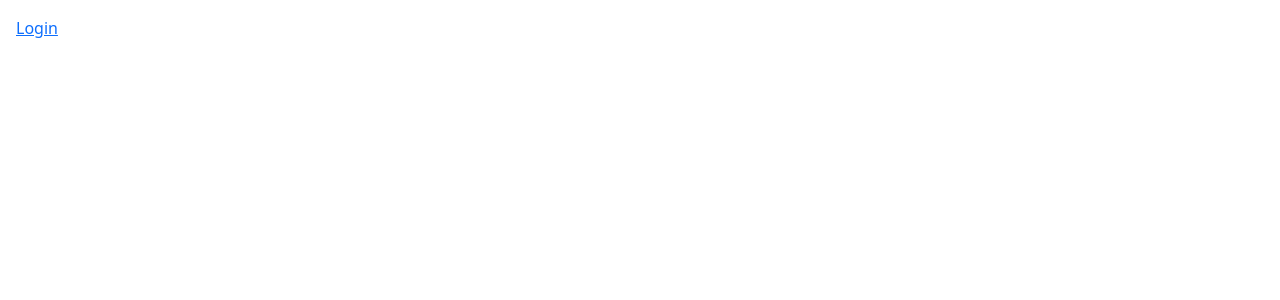
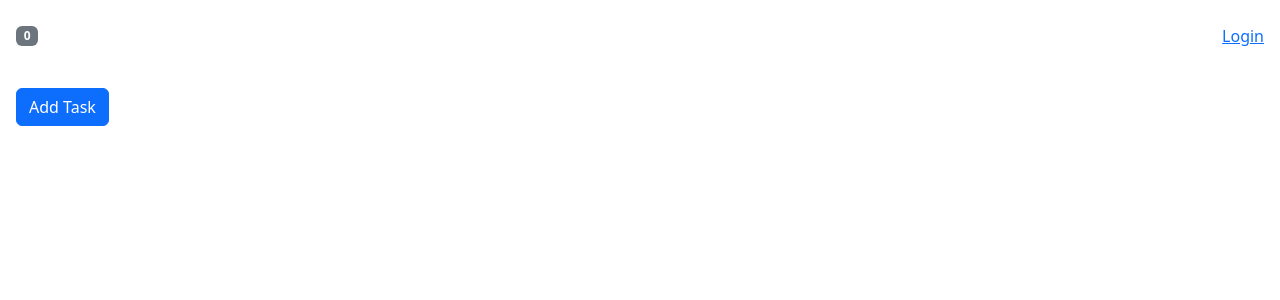
Before and after one commit to ilyasdabholkar/react-18-intermediate, a React (Vite) app: page / in a window 1280 px wide. Shown: the top 300 px of the page. Built offline with nearby package versions, Linux system fonts and the light colour scheme.

Commit message:
sharing state using react context

```diff
--- a/src/App.tsx
+++ b/src/App.tsx
@@ -1,15 +1,30 @@
+import { useReducer } from "react";
 import "./App.css";
 import PostList from "./react-query/PostList";
 import TodoForm from "./react-query/TodoForm";
 import TodoList from "./react-query/TodoList";
 import Counter from "./state-management/Counter";
 import LoginStatus from "./state-management/LoginStatus";
+import taskReducer from "./state-management/reducers/taskReducer";
 import TaskList from "./state-management/TaskList";
+import NavBar from "./state-management/NavBar";
+import HomePage from "./state-management/HomePage";
+import TasksContext from "./state-management/context/taskContext";
+import authReducer from "./state-management/reducers/authReducer";
+import AuthContext from "./state-management/context/authContext";
 
 function App() {
+  const [tasks, tasksDispatch] = useReducer(taskReducer, []);
+  const [user, authDispatch] = useReducer(authReducer, "");
+
   return (
     <>
-      <LoginStatus />
+      <AuthContext.Provider value={{ user, dispatch: authDispatch }}>
+        <TasksContext.Provider value={{ tasks, dispatch: tasksDispatch }}>
+          <NavBar />
+          <HomePage />
+        </TasksContext.Provider>
+      </AuthContext.Provider>
     </>
   );
 }
--- a/src/state-management/LoginStatus.tsx
+++ b/src/state-management/LoginStatus.tsx
@@ -1,8 +1,10 @@
-import { useReducer, useState } from "react";
+import { useContext, useReducer, useState } from "react";
 import authReducer from "./reducers/authReducer";
+import AuthContext from "./context/authContext";
 
 const LoginStatus = () => {
- const [user,dispatch] = useReducer(authReducer,'');
+
+  const {user,dispatch} = useContext(AuthContext);
 
   if (user)
     return (
--- a/src/state-management/NavBar.tsx
+++ b/src/state-management/NavBar.tsx
@@ -1,9 +1,13 @@
+import { useContext } from 'react';
 import LoginStatus from './LoginStatus';
+import TasksContext from './context/taskContext';
 
 const NavBar = () => {
+  const {tasks} = useContext(TasksContext);
+
   return (
     <nav className="navbar d-flex justify-content-between">
-      <span className="badge text-bg-secondary">4</span>
+      <span className="badge text-bg-secondary">{tasks.length}</span>
       <LoginStatus />
     </nav>
   );
--- a/src/state-management/TaskList.tsx
+++ b/src/state-management/TaskList.tsx
@@ -1,11 +1,15 @@
-import { useReducer, useState } from 'react';
+import { useContext, useReducer, useState } from 'react';
 import taskReducer from './reducers/taskReducer';
+import TasksContext from './context/taskContext';
+import AuthContext from './context/authContext';
 
 const TaskList = () => {
- const [tasks,dispatch] = useReducer(taskReducer,[]);
+  const {tasks,dispatch} = useContext(TasksContext);
+  const {user} = useContext(AuthContext);
 
   return (
     <>
+    <p>{user}</p>
       <button
         onClick={() =>
          dispatch({type:"ADD",task:{ id: Date.now(), title: 'Task ' + Date.now() }})
--- /dev/null
+++ b/src/state-management/context/authContext.ts
@@ -0,0 +1,12 @@
+import React, { Dispatch } from "react";
+import { AuthAction } from "../reducers/authReducer";
+
+
+interface AuthContextType {
+    user? : string;
+    dispatch : Dispatch<AuthAction>
+}
+
+const AuthContext = React.createContext<AuthContextType>({} as AuthContextType);
+
+export default AuthContext;
--- /dev/null
+++ b/src/state-management/context/taskContext.ts
@@ -0,0 +1,12 @@
+import { Dispatch } from "react";
+import { Task, TaskAction } from "../reducers/taskReducer";
+import React from "react";
+
+interface TaskContextType {
+    tasks : Task[];
+    dispatch : Dispatch<TaskAction>;
+}
+
+const TasksContext = React.createContext({} as TaskContextType);
+
+export default TasksContext;
--- a/src/state-management/reducers/authReducer.ts
+++ b/src/state-management/reducers/authReducer.ts
@@ -7,7 +7,7 @@ interface LogoutAction {
   type: "LOGOUT";
 }
 
-type AuthAction = LoginAction | LogoutAction;
+export type AuthAction = LoginAction | LogoutAction;
 
 const authReducer = (state: string, action: AuthAction): string => {
   switch (action.type) {
--- a/src/state-management/reducers/taskReducer.ts
+++ b/src/state-management/reducers/taskReducer.ts
@@ -1,4 +1,4 @@
-interface Task {
+export interface Task {
   id: number;
   title: string;
 }
@@ -13,7 +13,7 @@ interface DeleteTask {
   taskId: number;
 }
 
-type TaskAction = AddTask | DeleteTask;
+export type TaskAction = AddTask | DeleteTask;
 
 const taskReducer = (tasks: Task[], action: TaskAction): Task[] => {
   switch (action.type) {
```
